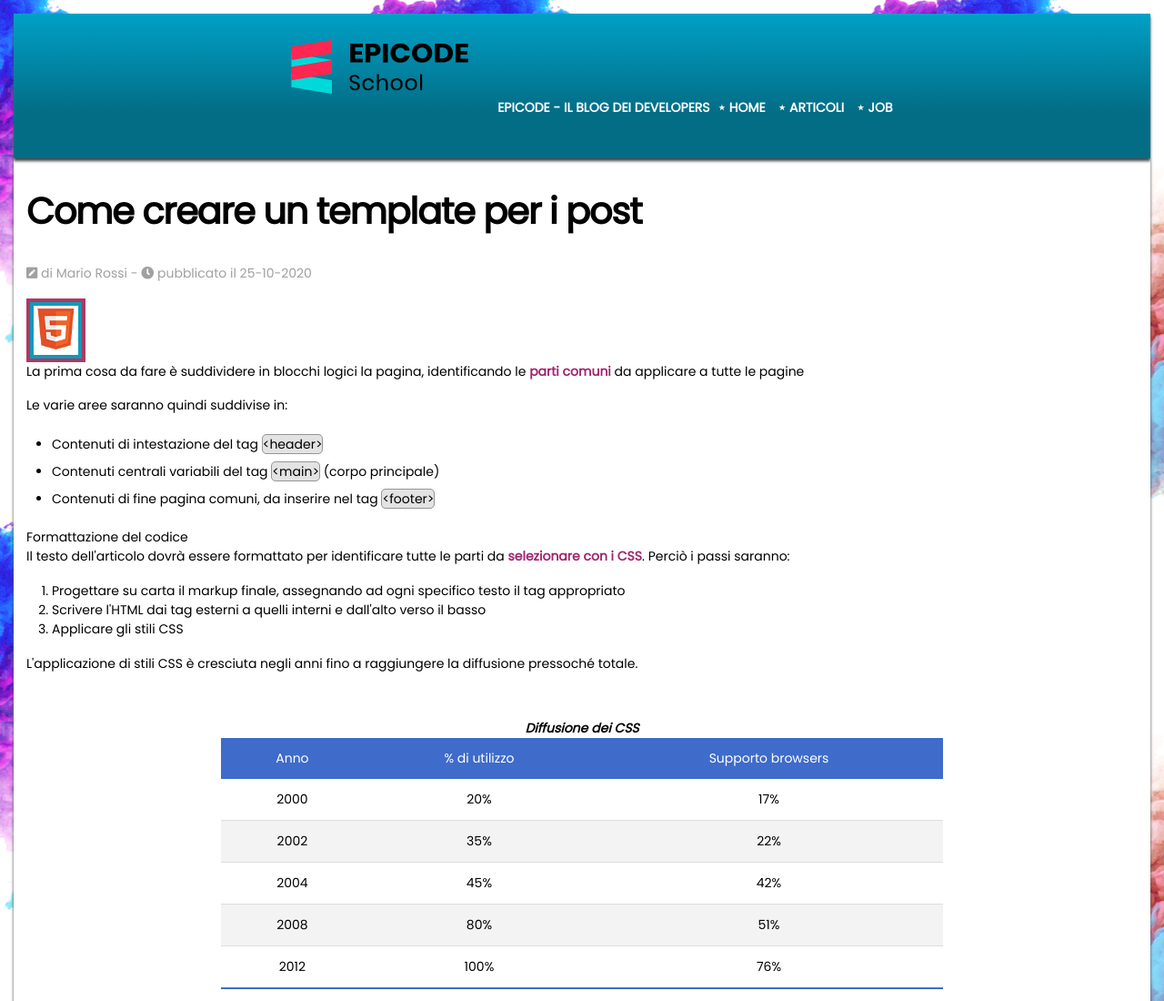
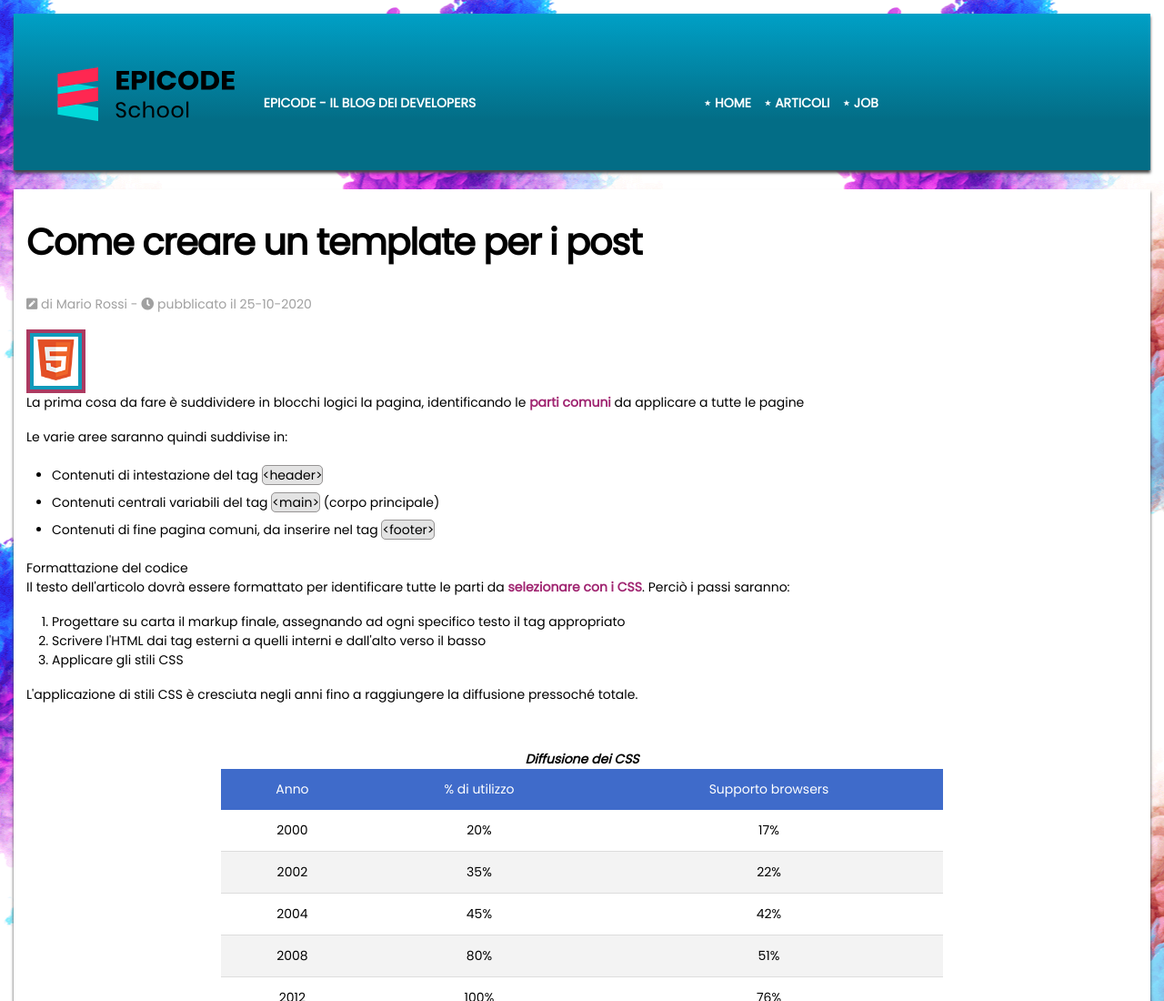
Before and after one commit to CristianMartu/fs02024-U2-W1-D1, a plain HTML site: page base_di_partenza/index.html in a window 1280 px wide. Shown: the top 1100 px of the page at 91% size. Drawn offline with Linux system fonts and the light colour scheme.

Commit message:
style header desktop

```diff
--- a/base_di_partenza/assets/css/style.css
+++ b/base_di_partenza/assets/css/style.css
@@ -227,20 +227,24 @@ footer a {
   header {
     display: inline-block;
     width: 100%;
-    margin-block: auto;
+    text-align: start;
   }
   header div,
   header div p,
   header nav {
     display: inline-block;
+    text-align: start;
+    vertical-align: top;
+    margin-top: 3rem;
+  }
+
+  header nav {
+    margin-left: 20%;
+    margin-top: 6rem;
   }
 
   table {
     width: 65%;
-  }
-  header p {
-    display: inline-block;
-    padding-block: auto;
   }
   article h1 {
     font-size: 4rem;
```
